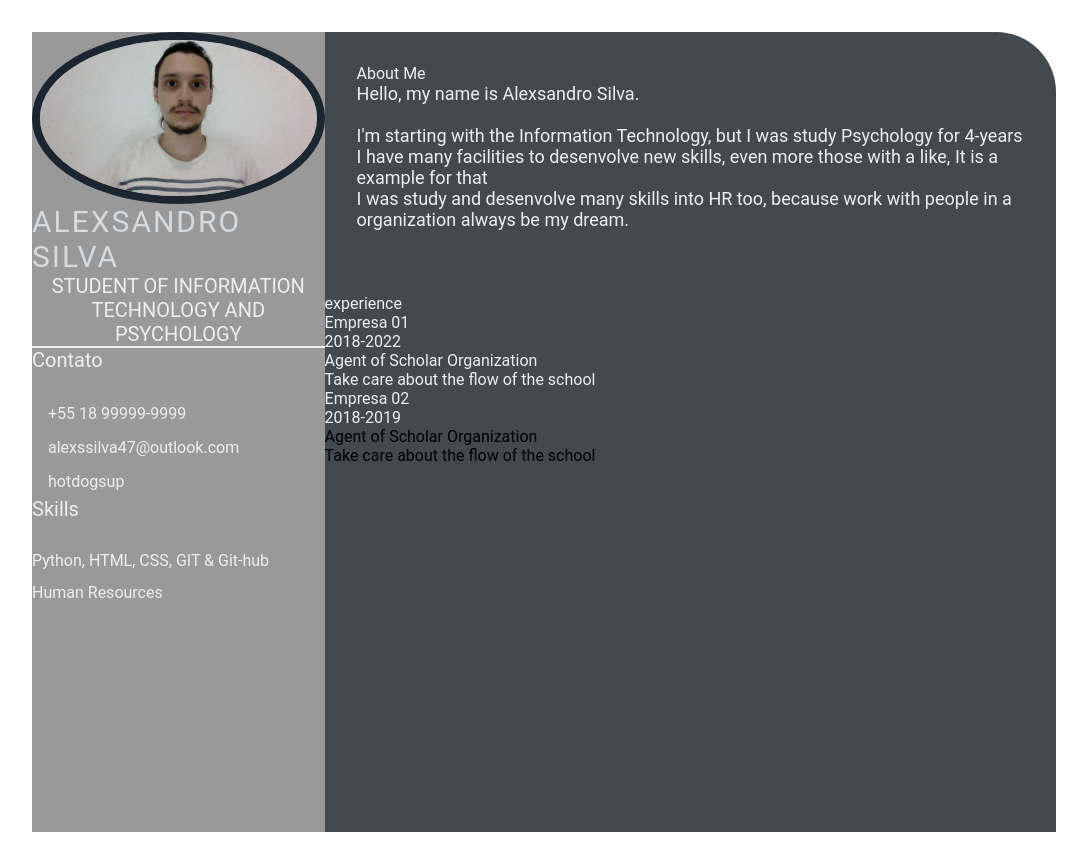
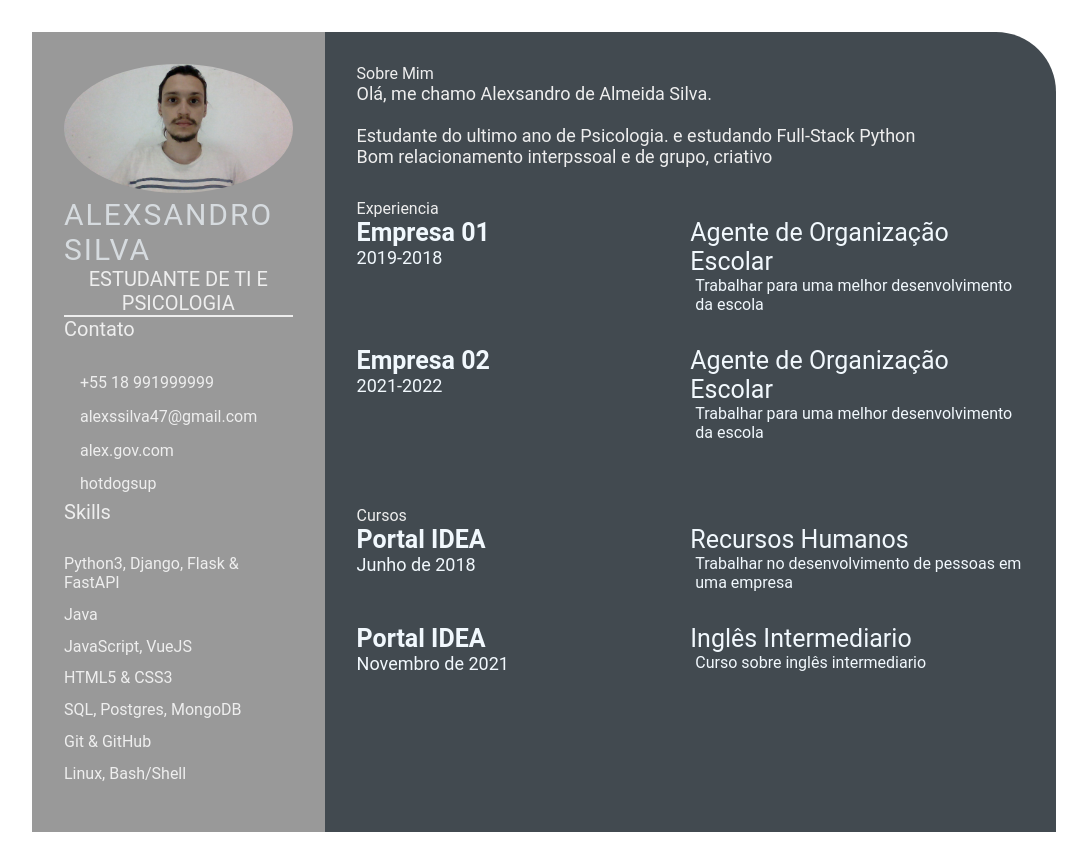
Before and after one commit to hotdogsup/devweekgit.github.io, a plain HTML site: page index.html in a window 1280 px wide. Shown: the whole page, without its empty margins (96-1183 px from the left). Drawn offline with Linux system fonts and the light colour scheme.

Commit message:
entrando numa fria

```diff
--- a/index.html
+++ b/index.html
@@ -1,78 +1,123 @@
+<!DOCTYPE html>
 <html lang="en">
 <head>
     <meta charset="UTF-8">
     <meta http-equiv="X-UA-Compatible" content="IE=edge">
     <meta name="viewport" content="width=device-width, initial-scale=1.0">
     <title>Alexsandro Silva CV</title>
+
+    <!-- Custom CSS -->
     <link rel="stylesheet" href="style.css">
 </head>
 <body>
     <main class="resume-contents">
         <section class="left-section">
-            <section class="left-section-content">
+            <div class="left-section-contents">
                 <div class="profile">
                     <img class="profile-image" src="img/profile-image.jpeg" alt="Profile image">
-                    <p class="name"> Alexsandro Silva</p>
-                    <p class="profession">Student of Information Technology and Psychology</p>
+                    <p class="name">Alexsandro Silva</p>
+                    <p class="profession">Estudante de TI e Psicologia</p>
                 </div>
                 <div class="contact-info">
                     <p class="left-title">Contato</p>
                     <ul>
-                        <li><i class="fa fa-phone"></i>+55 18 99999-9999</li>
-                        <li><i class="fa fa-envelope"></i>alexssilva47@outlook.com</li>
-                        <li><i class="fa fa-github"></i>hotdogsup</li>
+                        <li><i class="fa fa-phone"></i>+55 18 991999999
+                        </li>
+                        <li><i class="fa fa-envelope"></i>alexssilva47@gmail.com
+                        </li>
+                        <li><i class="fa fa-globe"></i>alex.gov.com
+                        </li>
+                        <li><i class="fa fa-github"></i>hotdogsup
+                        </li>
                     </ul>
                 </div>
                 <div class="skills">
                     <p class="left-title">Skills</p>
                     <ul>
-                        <li><p>Python, HTML, CSS, GIT & Git-hub</p></li>
-                        <li><p>Human Resources</p></li>
+                        <li><p>Python3, Django, Flask & FastAPI</p></li>
+                        <li><p>Java</p></li>
+                        <li><p>JavaScript, VueJS</p></li>
+                        <li><p>HTML5 & CSS3</p></li>
+                        <li><p>SQL, Postgres, MongoDB</p></li>
+                        <li><p>Git & GitHub</p></li>
+                        <li><p>Linux, Bash/Shell</p></li>
                     </ul>
                 </div>
+            </div>
         </section>
-        </section>
+
         <section class="right-section">
             <div class="right-section-contents">
-                <section class="about gap" >
-                    <div class="right-title">About Me</div>
+                <!-- sobre mim -->
+                <section class="about gap">
+                    <div class="right-title">Sobre Mim</div>
                     <p class="about-me-contents">
-                        Hello, my name is Alexsandro Silva.<br>
-                        <br> I'm starting with the Information Technology, but I was study Psychology for 4-years
-                        <br>I have many facilities to desenvolve new skills, even more those with a like, It is a example for that
-                        <br>I was study and desenvolve many skills into HR too, because work with people in a organization always be my dream.
-
+                        Olá, me chamo Alexsandro de Almeida Silva.<br>
+                        <br> Estudante do ultimo ano de Psicologia. e estudando Full-Stack Python
+                        <br> Bom relacionamento interpssoal e de grupo, criativo
                     </p>
                 </section>
-            </div>
+                <!-- fim sobre mim -->
+
+                <!-- experiencia -->
                 <section class="experience gap">
-                <div class=" right-title">experience
-                    <div class="experiebce-contents">
+                    <div class="right-title">Experiencia</div>
+                    <div class="experience-contents">
                         <div class="exp-left">
                             <p class="exp-company-name">Empresa 01</p>
-                            <p class="exp-time-period">2018-2022</p>
+                            <p class="exp-time-period">2019-2018</p>
+                        </div>
+                        <div class="exp-right">
+                            <p class="exp-position">Agente de Organização Escolar</p>
+                            <p class="exp-desc">
+                                Trabalhar para uma melhor desenvolvimento da escola
+                            </p>
                         </div>
                     </div>
-                    <div class="exp-right">
-                        <p class="exp-position">Agent of Scholar Organization</p>
-                        <p class="Exp-desc">
-                           Take care about the flow of the school
-                        </p>
-                    </div>
+                    <div class="experience-contents">
                         <div class="exp-left">
                             <p class="exp-company-name">Empresa 02</p>
-                        <p class="exp-time-period">2018-2019</p>
-                    </div>
+                            <p class="exp-time-period">2021-2022</p>
                         </div>
                         <div class="exp-right">
-                    <p class="exp-position">Agent of Scholar Organization</p>
-                    <p class="Exp-desc">
-                       Take care about the flow of the school
+                            <p class="exp-position">Agente de Organização Escolar</p>
+                            <p class="exp-desc">
+                                Trabalhar para uma melhor desenvolvimento da escola
                             </p>
                         </div>
                     </div>
                 </section>
+                <!-- fim experiencia -->
+                <!-- cursos -->
+                <section class="awards gap">
+                    <div class="right-title">Cursos</div>
+                    <div class="awards-contents">
+                        <div class="awards-left">
+                            <p class="awards-company-name">Portal IDEA</p>
+                            <p class="awards-time-period">Junho de 2018</p>
+                        </div>
+                        <div class="awards-right">
+                            <p class="awards-name">Recursos Humanos</p>
+                            <p class="awards-desc">
+                                Trabalhar no desenvolvimento de pessoas em uma empresa
+                            </p>
+                        </div>
+                    </div>
+                    <div class="awards-contents">
+                        <div class="awards-left">
+                            <p class="awards-company-name">Portal IDEA</p>
+                            <p class="awards-time-period">Novembro de 2021</p>
+                        </div>
+                        <div class="awards-right">
+                            <p class="awards-name">Inglês Intermediario</p>
+                            <p class="awards-desc">
+                                Curso sobre inglês intermediario
+                            </p>
+                        </div>
+                    </div>
+                </section>
+                <!-- fim cursos -->
+            </div>
         </section>
     </main>
 </body>
-</html>
--- a/style.css
+++ b/style.css
@@ -38,8 +38,7 @@
 
 .profile .profile-image {
     width: 100%;
-    border-radius: 50%;
-    border: 8px solid #1B2631;
+    border-radius: 100%;
 }
 
 .name {
@@ -102,3 +101,38 @@
     font-size: 18px;
     color: #eeeeee;
 }
+
+.experience-contents,
+.education-contents,
+.awards-contents {
+    display: grid;
+    grid-template-columns: repeat(2, 1fr);
+    padding-bottom: 2rem;
+    color: #F1F8FD;
+}
+
+.exp-company-name,
+.education-school-name,
+.awards-company-name {
+    font-size: 25px;
+    font-weight: bold;
+}
+
+.exp-time-period,
+.educationp-time-period,
+.awards-time-period {
+    font-size: 18px;
+}
+
+.exp-position,
+.education-subject,
+.awards-name {
+    font-size: 25px;
+}
+
+.exp-desc,
+.education-desc,
+.awards-desc {
+    font-size: 16px;
+    padding-left: 5px;
+}
```
Lines whose indentation alone changed are shown as unchanged.
